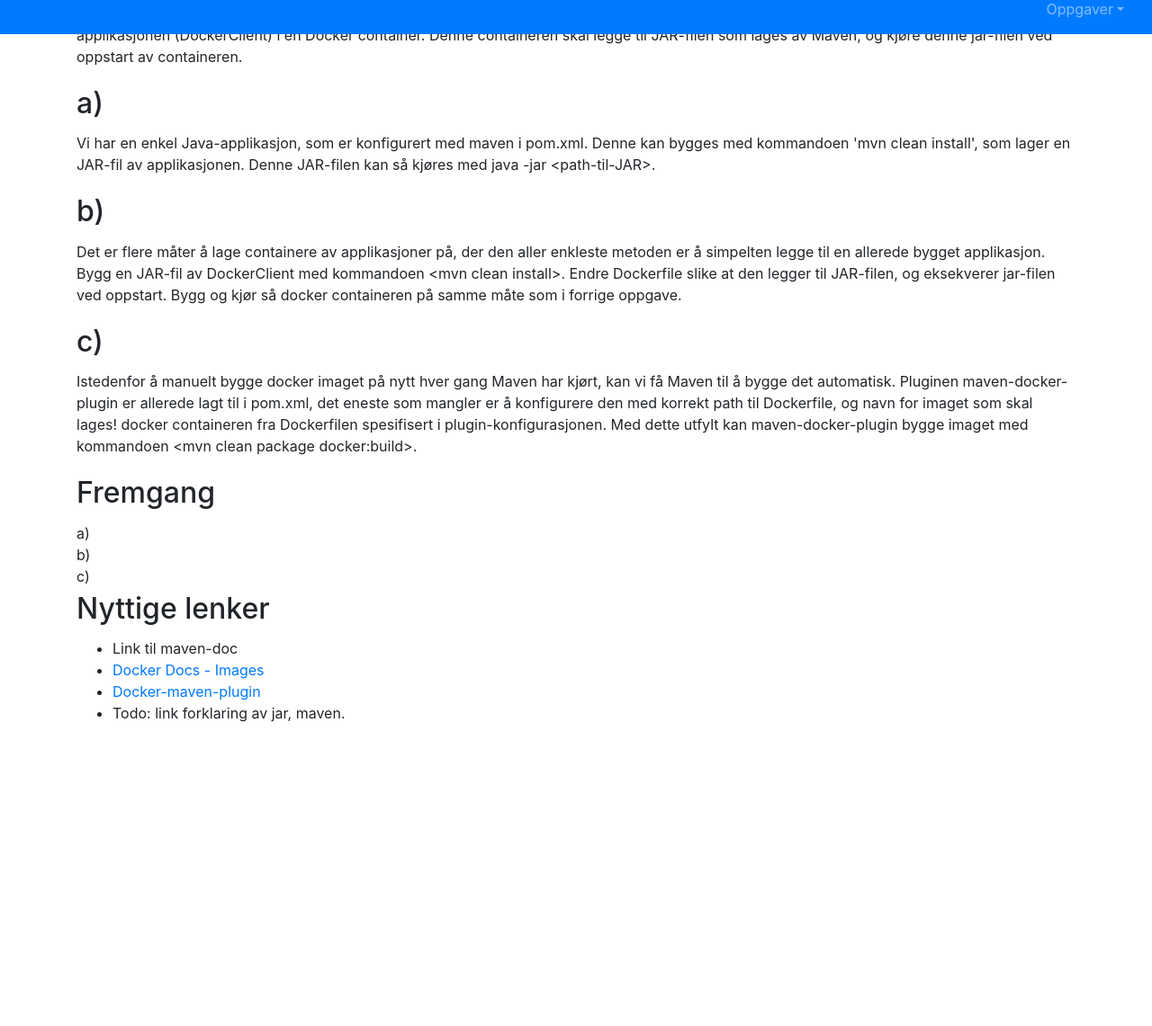
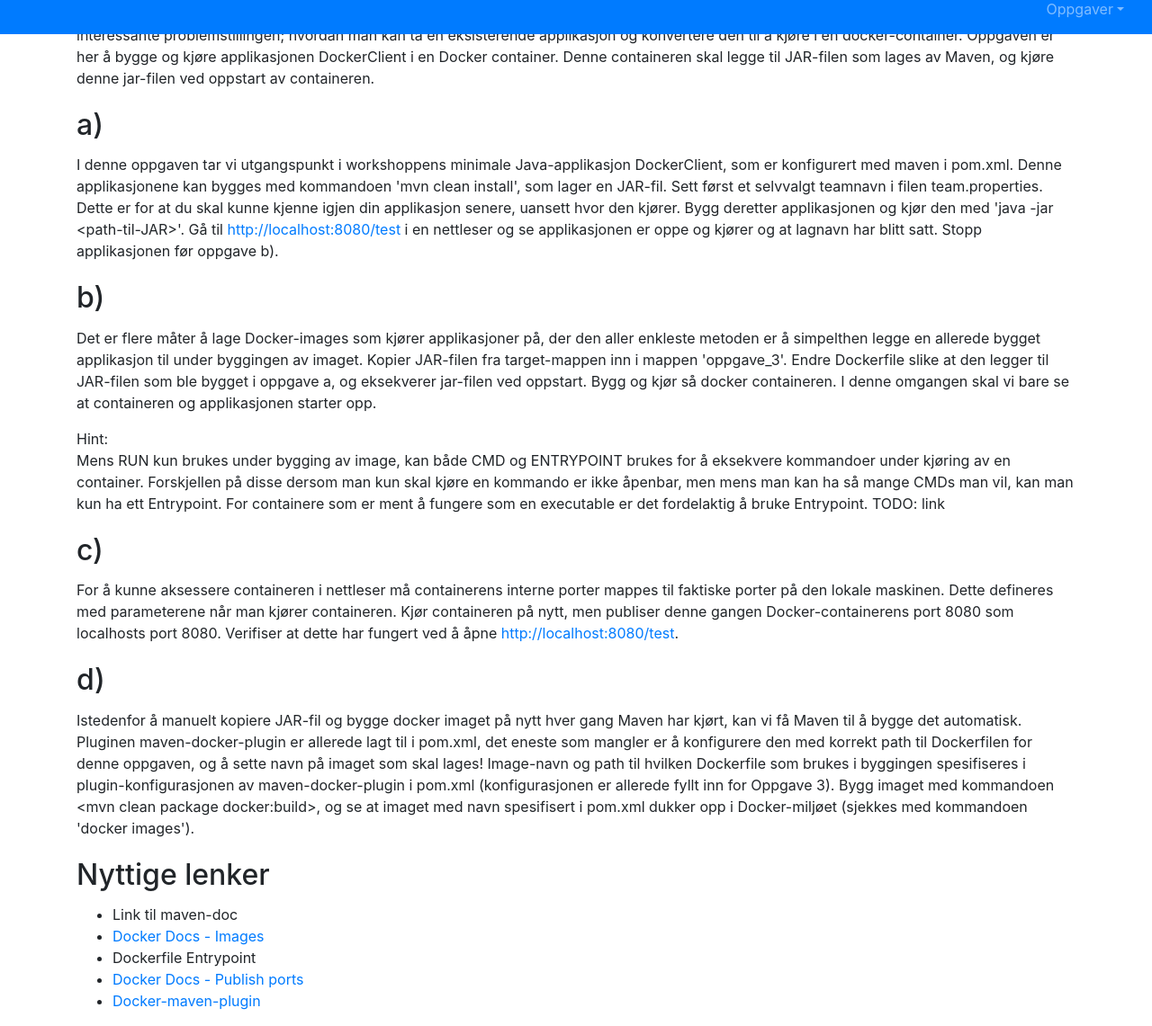
Before and after one commit to eivinwi/docker-rest-service, a website: page app/opg/opg3_dockerize.html in a window 1280 px wide. Shown: the part 138-1279 px from the top of the page at 90% size. Before the commit the page ends 959 px from the top, so only its background shows below. Drawn offline with nearby package versions, Linux system fonts and the light colour scheme; no server answers.

Commit message:
Utfylling av oppgaver

```diff
--- a/app/navbar.html
+++ b/app/navbar.html
@@ -15,7 +15,7 @@
                     <li class="dropdown-item"><a href="/opg/opg2_modifiseredockerfile.html">Oppgave 2</a></li>
                     <li class="dropdown-item"><a href="/opg/opg3_dockerize.html">Oppgave 3</a></li>
                     <!--li class="dropdown-item"><a href="/opg/opg4_teamoppsett.html">Oppgave 4</a></li-->
-                    <li class="dropdown-item"><a href="/opg/opg5_clouds.html">Oppgave 5</a></li>
+                    <li class="dropdown-item"><a href="/opg/opg4_clouds.html">Oppgave 4</a></li>
                     <li class="dropdown-item"><a href="/opg/opg6_machine.html">Oppgave 6</a></li>
                     <li class="dropdown-item"><a href="/opg/opg7_machine-triks.html">Oppgave 7</a></li>
                     <li class="dropdown-item"><a href="/opg/opg8_swarm.html">Oppgave 8</a></li>
--- a/app/opg/opg3_dockerize.html
+++ b/app/opg/opg3_dockerize.html
@@ -15,7 +15,7 @@
         $(document).ready(function () {
             $('#navigation').load('../navbar.html');
 
-            $('.task').each(function() {
+           /* $('.task').each(function() {
                 var $id = $(this).attr("id");
                 var dataElem = {"task": $id};
                 $.ajax({
@@ -32,7 +32,7 @@
                 }).fail(function(error) {
                     console.log("Failure while retrieving task progression: " + error);
                 });
-            });
+            });*/
         });
     </script>
 </head>
@@ -43,53 +43,71 @@
 </div>
 
 <div class="container">
-    <h1>Dockerize</h1>
+    <h1>Oppgave 3 - Dockerize</h1>
     <p>
-        Neste steg er å kunne lage og kjøre docker-containere som inneholder egenproduserte applikasjoner.
+        Neste steg er å kunne lage og kjøre docker-containere som inneholder egenproduserte applikasjoner. Dette vil for
+        mange være den mest interessante problemstillingen; hvordan man kan ta en eksisterende applikasjon og konvertere
+        den til å kjøre i en docker-container.
 
-        Oppgaven er her å bygge og kjøre denne applikasjonen (DockerClient) i en Docker container.
+
+        Oppgaven er her å bygge og kjøre applikasjonen DockerClient i en Docker container.
         Denne containeren skal legge til JAR-filen som lages av Maven, og kjøre denne jar-filen
         ved oppstart av containeren.
     </p>
 
     <h2>a)</h2>
     <p>
-        Vi har en enkel Java-applikasjon, som er konfigurert med maven i pom.xml. Denne kan bygges med kommandoen 'mvn clean install',
-        som lager en JAR-fil av applikasjonen. Denne JAR-filen kan så kjøres med java -jar &ltpath-til-JAR&gt.
+        I denne oppgaven tar vi utgangspunkt i workshoppens minimale Java-applikasjon DockerClient, som er konfigurert
+        med maven i pom.xml. Denne applikasjonene kan bygges med kommandoen 'mvn clean install', som lager en JAR-fil.
+
+        Sett først et selvvalgt teamnavn i filen team.properties. Dette er for at du skal kunne kjenne igjen din applikasjon
+        senere, uansett hvor den kjører. Bygg deretter applikasjonen og kjør den med 'java -jar &ltpath-til-JAR&gt'. Gå til
+        <a href="http://localhost:8080/test">http://localhost:8080/test</a> i en nettleser
+        og se applikasjonen er oppe og kjører og at lagnavn har blitt satt. Stopp applikasjonen før oppgave b).
     </p>
 
     <h2>b)</h2>
     <p>
-        Det er flere måter å lage containere av applikasjoner på, der den aller enkleste metoden er å simpelten legge til
-        en allerede bygget applikasjon.
-
-        Bygg en JAR-fil av DockerClient med kommandoen &ltmvn clean install&gt. Endre Dockerfile slike at den legger til
-        JAR-filen, og eksekverer jar-filen ved oppstart. Bygg og kjør så docker containeren på samme måte som i forrige oppgave.
+        Det er flere måter å lage Docker-images som kjører applikasjoner på, der den aller enkleste metoden er å simpelthen
+        legge en allerede bygget applikasjon til under byggingen av imaget. Kopier JAR-filen fra target-mappen inn i
+        mappen 'oppgave_3'. Endre Dockerfile slike at den legger til JAR-filen som ble bygget i oppgave a,
+        og eksekverer jar-filen ved oppstart. Bygg og kjør så docker containeren. I denne omgangen skal vi bare se at containeren
+        og applikasjonen starter opp.
+    </p>
+    Hint:
+    <p>
+        Mens RUN kun brukes under bygging av image, kan både CMD og ENTRYPOINT brukes for å eksekvere kommandoer under kjøring
+        av en container. Forskjellen på disse dersom man kun skal kjøre en kommando er ikke åpenbar, men mens man kan ha
+        så mange CMDs man vil, kan man kun ha ett Entrypoint. For containere som er ment å fungere som en executable er
+        det fordelaktig å bruke Entrypoint. TODO: link
     </p>
 
     <h2>c)</h2>
     <p>
-        Istedenfor å manuelt bygge docker imaget på nytt hver gang Maven har kjørt, kan vi få Maven til å bygge
-        det automatisk. Pluginen maven-docker-plugin er allerede lagt til i pom.xml, det eneste som mangler er å konfigurere
-        den med korrekt path til Dockerfile, og navn for imaget som skal lages!
-
-        docker containeren fra Dockerfilen spesifisert i plugin-konfigurasjonen. Med dette utfylt kan maven-docker-plugin
-        bygge imaget med kommandoen &ltmvn clean package docker:build&gt.
+        For å kunne aksessere containeren i nettleser må containerens interne porter mappes til faktiske porter på den
+        lokale maskinen. Dette defineres med parameterene når man kjører containeren. Kjør containeren på nytt, men publiser
+        denne gangen Docker-containerens port 8080 som localhosts port 8080. Verifiser at dette har fungert ved å åpne
+        <a href="http://localhost:8080/test">http://localhost:8080/test</a>.
     </p>
 
-    <div id="fremgang">
-        <h2>Fremgang</h2>
-        <div id="3a" class="task">a) </div>
-        <div id="3b" class="task">b) </div>
-        <div id="3c" class="task">c) </div>
-    </div>
+    <h2>d)</h2>
+    <p>
+        Istedenfor å manuelt kopiere JAR-fil og bygge docker imaget på nytt hver gang Maven har kjørt, kan vi få Maven til
+        å bygge det automatisk. Pluginen maven-docker-plugin er allerede lagt til i pom.xml, det eneste som mangler er å konfigurere
+        den med korrekt path til Dockerfilen for denne oppgaven, og å sette navn på imaget som skal lages!
+        Image-navn og path til hvilken Dockerfile som brukes i byggingen spesifiseres i plugin-konfigurasjonen av maven-docker-plugin
+        i pom.xml (konfigurasjonen er allerede fyllt inn for Oppgave 3).
+        Bygg imaget med kommandoen &ltmvn clean package docker:build&gt, og se at imaget med navn spesifisert i pom.xml
+        dukker opp i Docker-miljøet (sjekkes med kommandoen 'docker images').
+    </p>
 
     <h2>Nyttige lenker</h2>
     <ul>
         <li>Link til maven-doc</li>
         <li><a href="https://docs.docker.com/engine/userguide/containers/dockerimages/">Docker Docs - Images</a></li>
+        <li><a href="https://docs.docker.com/engine/reference/builder/#entrypoint"></a>Dockerfile Entrypoint</li>
+        <li><a href="https://docs.docker.com/engine/reference/commandline/run/#publish-or-expose-port-p-expose">Docker Docs - Publish ports</a></li>
         <li><a href="https://github.com/spotify/docker-maven-plugin">Docker-maven-plugin</a></li>
-        <li>Todo: link forklaring av jar, maven.</li>
     </ul>
 
 </div>
--- a/pom.xml
+++ b/pom.xml
@@ -50,8 +50,8 @@
                 <artifactId>docker-maven-plugin</artifactId>
                 <version>0.4.3</version>
                 <configuration>
-                    <imageName>dockerserver/${project.artifactId}</imageName>
-                    <dockerDirectory>docker</dockerDirectory>
+                    <imageName>dockerclient/${project.artifactId}</imageName>
+                    <dockerDirectory>oppgave_3</dockerDirectory>
                     <resources>
                         <resource>
                             <targetPath>/</targetPath>
```
Also changed, not shown: app/index.html (+1 -1 lines), app/installasjon/installasjon.html (+5 -0 lines), app/opg/opg1_customimages.html (+14 -13 lines), app/opg/opg2_modifiseredockerfile.html (+23 -18 lines), app/opg/opg4_clouds.html (renamed from app/opg/opg5_clouds.html, +1 -1 lines).
